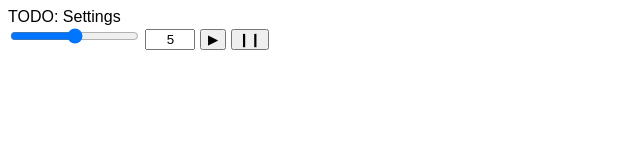
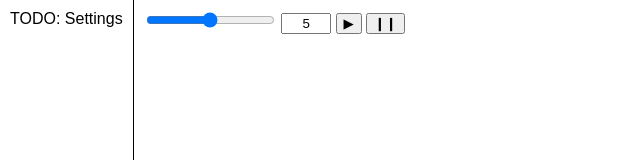
Before and after one commit to Ghabriel/INE5425-Trab1, a plain HTML site: page index.html in a window 1280 px wide. Shown: the top 160 px of the page, without its empty margins (0-640 px from the left). Drawn offline with Linux system fonts and the light colour scheme.

Commit message:
Interface improvements (CSS)

```diff
--- a/styles.css
+++ b/styles.css
@@ -1,5 +1,21 @@
 * {
     font-family: sans-serif;
+}
+
+body {
+	display: table;
+	height: 100%;
+	margin: 0;
+}
+
+#leftbar , #main {
+	display: table-cell;
+	padding: 10px;
+	vertical-align: top;
+}
+
+#leftbar {
+	border-right: 1px solid black;
 }
 
 #speed_text {
```
